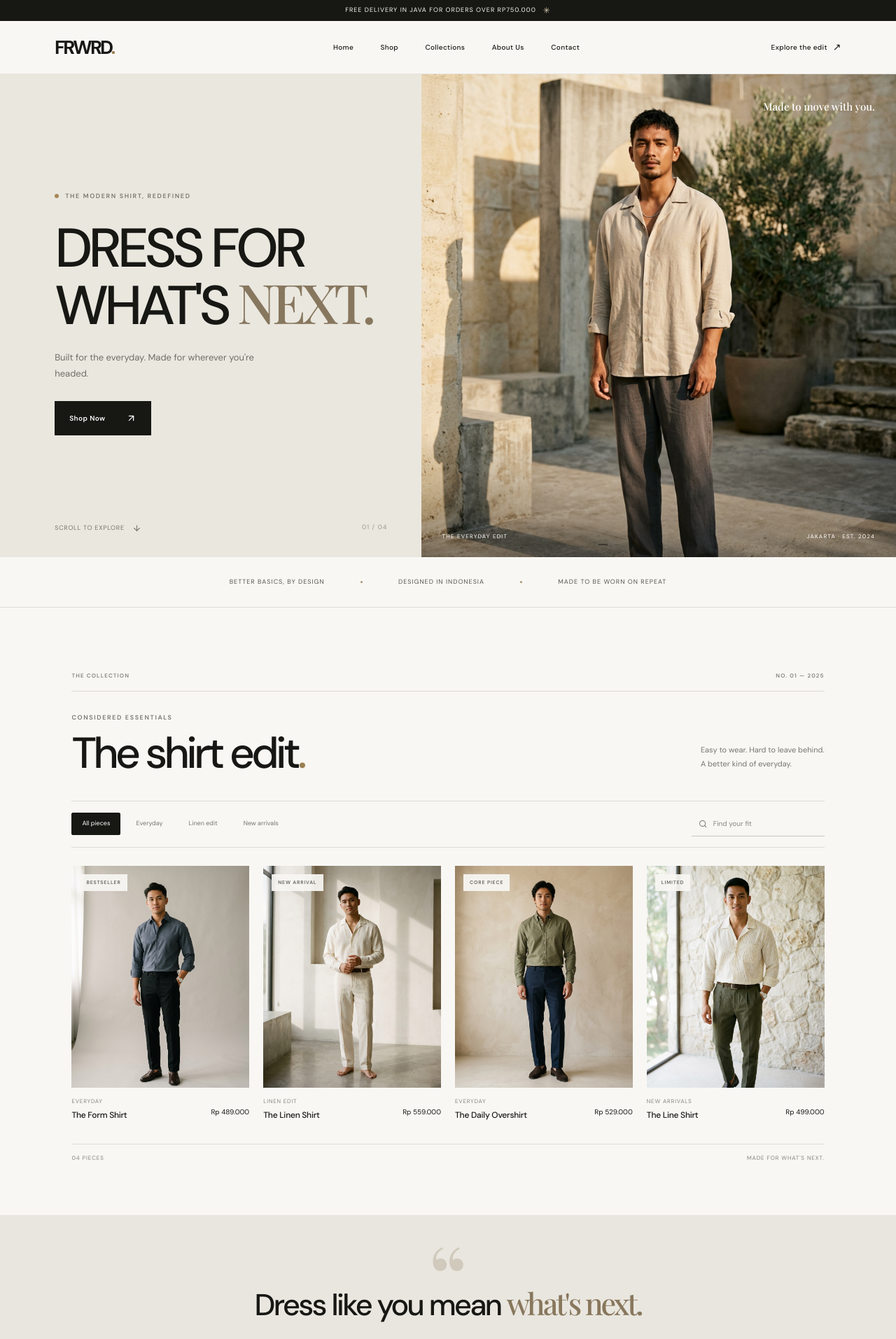
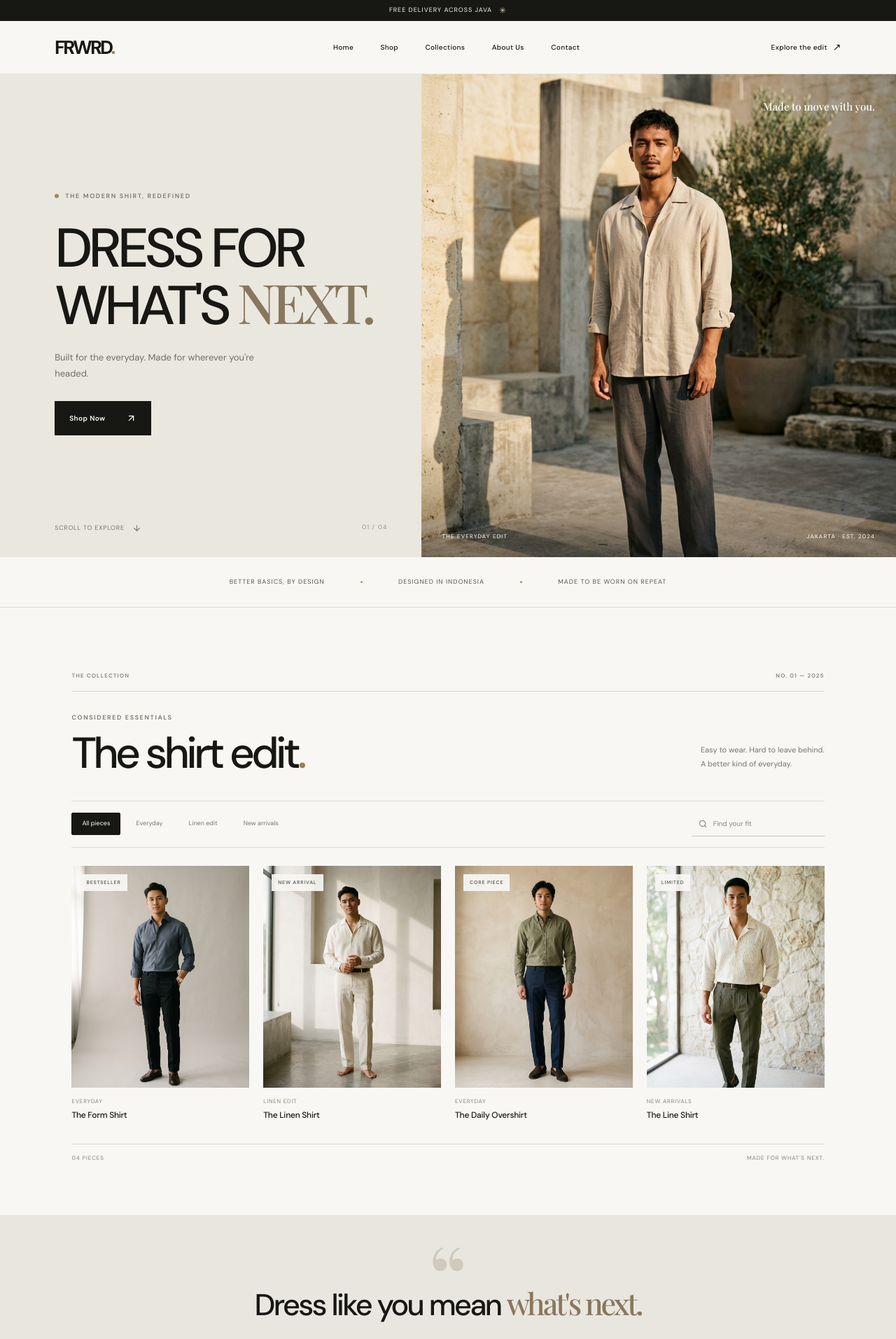
Before and after one commit to Shofi1133/frwrd, a Next.js app: page / in a window 1280 px wide. Shown: the top 1913 px of the page at 70% size. Built offline with nearby package versions, Linux system fonts and the light colour scheme; a web font is replaced by a local one.

Commit message:
Remove product prices from storefront
V0-Chat-Id: hhFpSC0s5n1

```diff
--- a/src/App.tsx
+++ b/src/App.tsx
@@ -10,7 +10,7 @@ export default function App() {
 
   return (
     <>
-      <div className="announcement-bar">Free delivery in Java for orders over Rp750.000 <span>✳</span></div>
+      <div className="announcement-bar">Free delivery across Java <span>✳</span></div>
       <Navbar />
       <main>
         <Hero />
--- a/src/components/ProductCatalog.tsx
+++ b/src/components/ProductCatalog.tsx
@@ -1,6 +1,6 @@
 import { useEffect, useMemo, useRef, useState } from 'react'
 import { ArrowUpRight, Search, X } from 'lucide-react'
-import { formatPrice, products, type Product, type ShirtColor, WHATSAPP_NUMBER } from '../data/products'
+import { products, type Product, type ShirtColor, WHATSAPP_NUMBER } from '../data/products'
 
 const categories = ['All pieces', 'Everyday', 'Linen edit', 'New arrivals']
 const sizes = ['S', 'M', 'L', 'XL']
@@ -23,7 +23,6 @@ function ProductCard({ product, onSelect, index }: { product: Product; onSelect:
           <p className="product-category">{product.category}</p>
           <h3>{product.name}</h3>
         </div>
-        <p className="product-price">{formatPrice(product.price)}</p>
       </div>
     </article>
   )
@@ -49,7 +48,6 @@ function ProductDetail({ product, onClose }: { product: Product; onClose: () =>
     `Ukuran: ${selectedSize}`,
     `Warna: ${selectedColor.name}`,
     `Jumlah: ${quantity}`,
-    `Harga: ${formatPrice(product.price)}`,
   ].join('\n')
   const whatsappUrl = `https://wa.me/${WHATSAPP_NUMBER}?text=${encodeURIComponent(message)}`
 
@@ -71,7 +69,6 @@ function ProductDetail({ product, onClose }: { product: Product; onClose: () =>
         <div className="detail-copy">
           <p className="eyebrow">{product.category} · FRWRD</p>
           <h2 id="detail-title">{product.name}</h2>
-          <p className="detail-price">{formatPrice(product.price)}</p>
           <p className="detail-description">{product.description}</p>
           <p className="detail-material">{product.material}</p>
 
--- a/src/data/products.ts
+++ b/src/data/products.ts
@@ -6,7 +6,6 @@ export type ShirtColor = {
 export type Product = {
   id: string
   name: string
-  price: number
   category: string
   tag: string
   image: string
@@ -19,7 +18,6 @@ export const products: Product[] = [
   {
     id: 'the-form-shirt',
     name: 'The Form Shirt',
-    price: 489000,
     category: 'Everyday',
     tag: 'BESTSELLER',
     image: '/images/frwrd-product-slate.png',
@@ -34,7 +32,6 @@ export const products: Product[] = [
   {
     id: 'the-linen-shirt',
     name: 'The Linen Shirt',
-    price: 559000,
     category: 'Linen edit',
     tag: 'NEW ARRIVAL',
     image: '/images/frwrd-product-ivory.png',
@@ -49,7 +46,6 @@ export const products: Product[] = [
   {
     id: 'the-daily-overshirt',
     name: 'The Daily Overshirt',
-    price: 529000,
     category: 'Everyday',
     tag: 'CORE PIECE',
     image: '/images/frwrd-product-olive.png',
@@ -64,7 +60,6 @@ export const products: Product[] = [
   {
     id: 'the-line-shirt',
     name: 'The Line Shirt',
-    price: 499000,
     category: 'New arrivals',
     tag: 'LIMITED',
     image: '/images/frwrd-product-stripe.png',
@@ -77,13 +72,6 @@ export const products: Product[] = [
   },
 ]
 
-export const formatPrice = (price: number) =>
-  new Intl.NumberFormat('id-ID', {
-    style: 'currency',
-    currency: 'IDR',
-    maximumFractionDigits: 0,
-  }).format(price)
-
 // Replace this with the FRWRD WhatsApp number, including country code and no + or spaces.
 export const WHATSAPP_NUMBER = '6281234567890'
 export const INSTAGRAM_HANDLE = '@frwrd'
```
Also changed, not shown: 3 other files (tests, documents, lock files or other folders).
